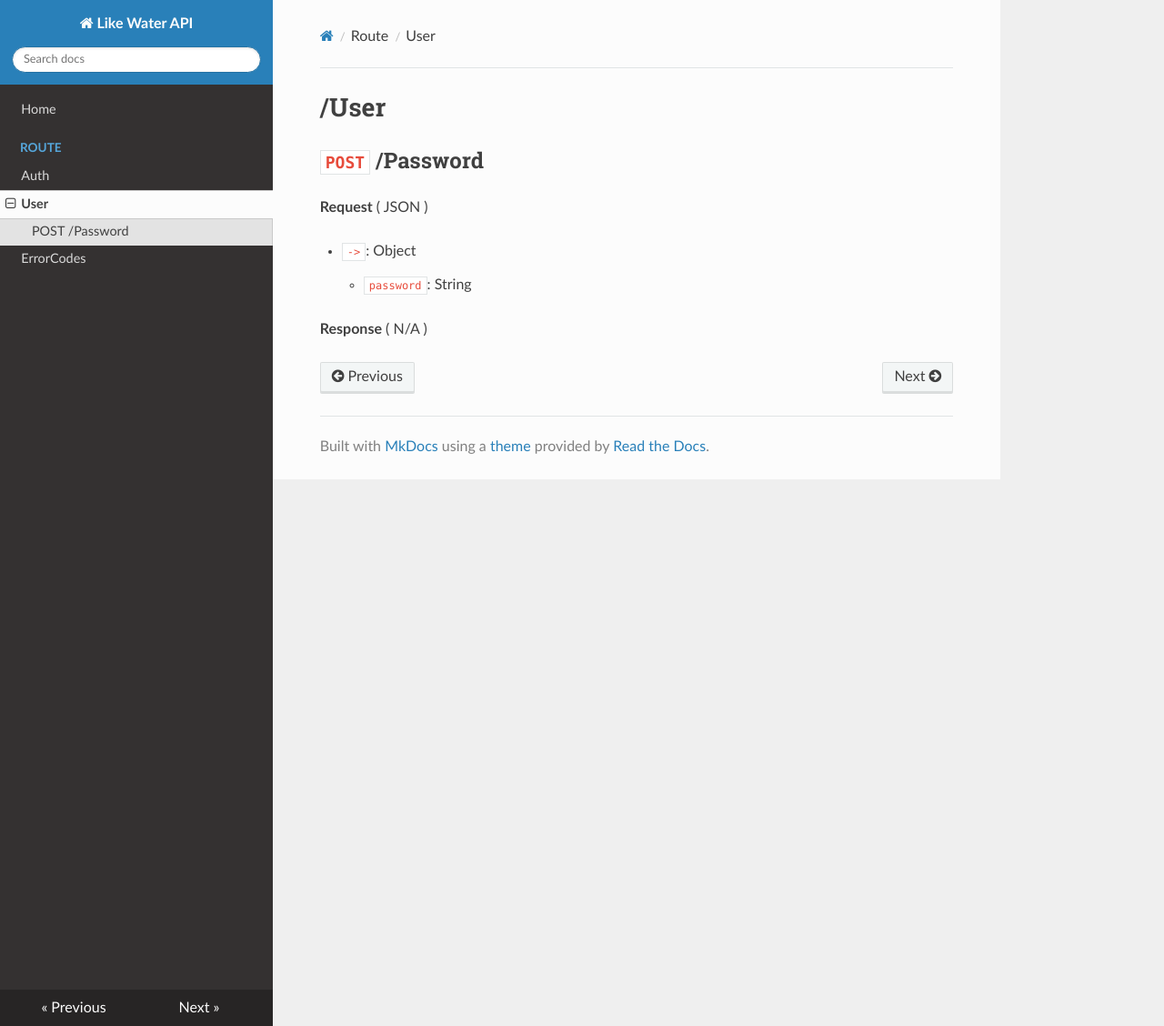
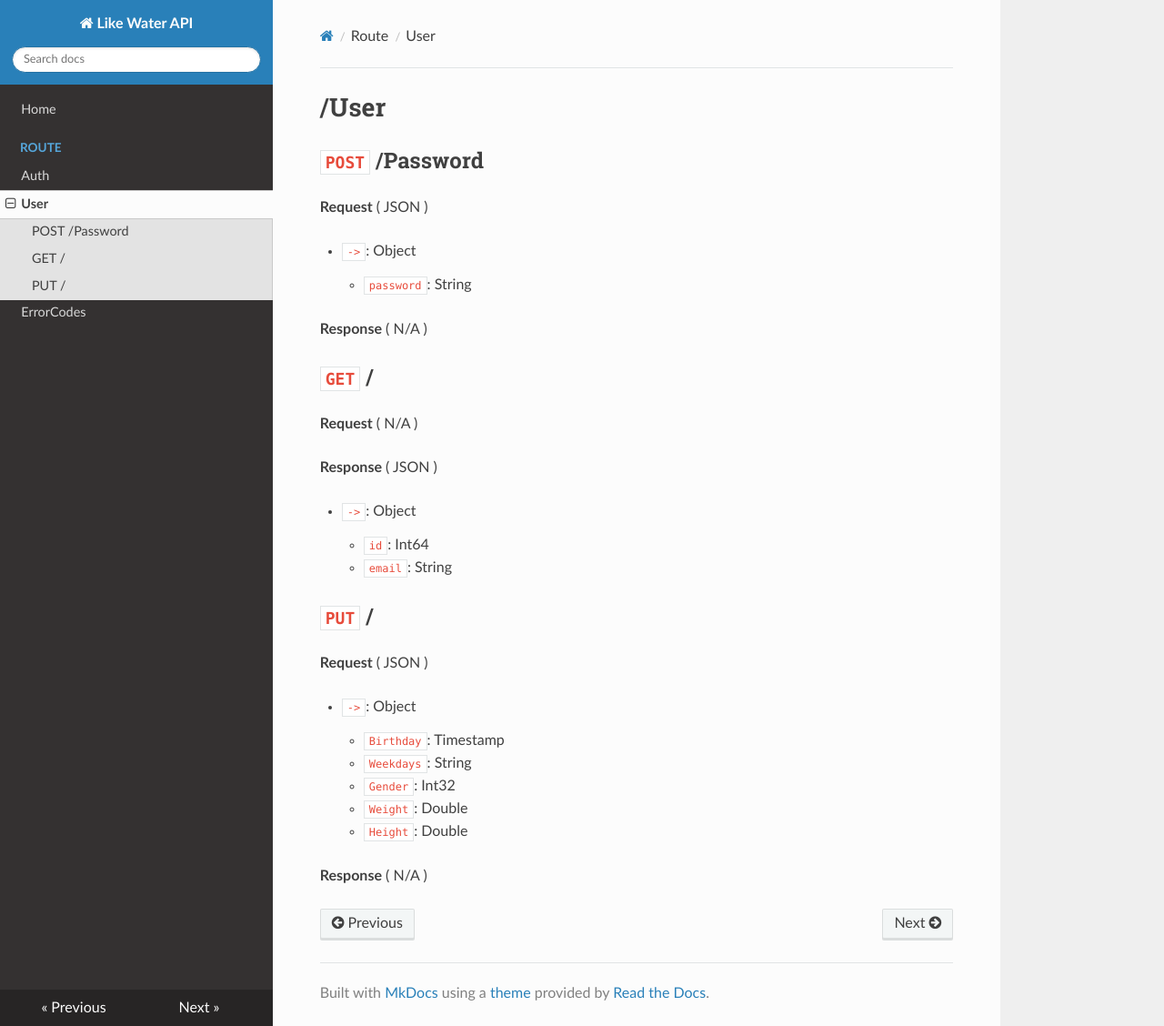
Before and after one commit to YangYu000/like-water-api-docs, an MkDocs documentation site: the page built from docs/user.md, in a window 1280 px wide and 1128 px high. Shown: the whole window at 91% size. Built offline with MkDocs 1.6.1, drawn with Linux system fonts in a browser that asks for light colours; nearby versions of some CDN libraries.

Commit message:
add user apis

```diff
--- a/docs/user.md
+++ b/docs/user.md
@@ -8,3 +8,26 @@
     - `password`: String
 
 **Response** ( N/A )
+
+## `GET` /
+
+**Request** ( N/A )
+
+**Response** ( JSON )
+
+- `->`: Object
+    - `id`: Int64
+    - `email`: String
+
+## `PUT` /
+
+**Request** ( JSON )
+
+- `->`: Object
+    - `Birthday`: Timestamp
+    - `Weekdays`: String
+    - `Gender`: Int32
+    - `Weight`: Double
+    - `Height`: Double
+
+**Response** ( N/A )
```
Also changed, not shown: docs/auth.md (+5 -1 lines).
